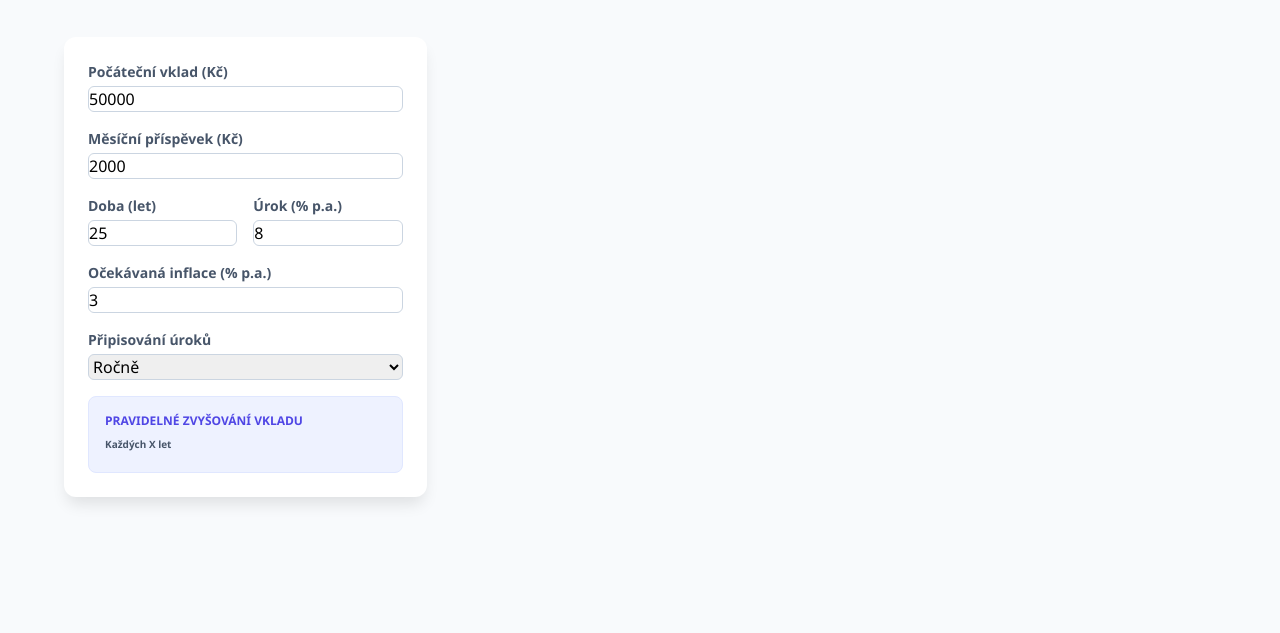
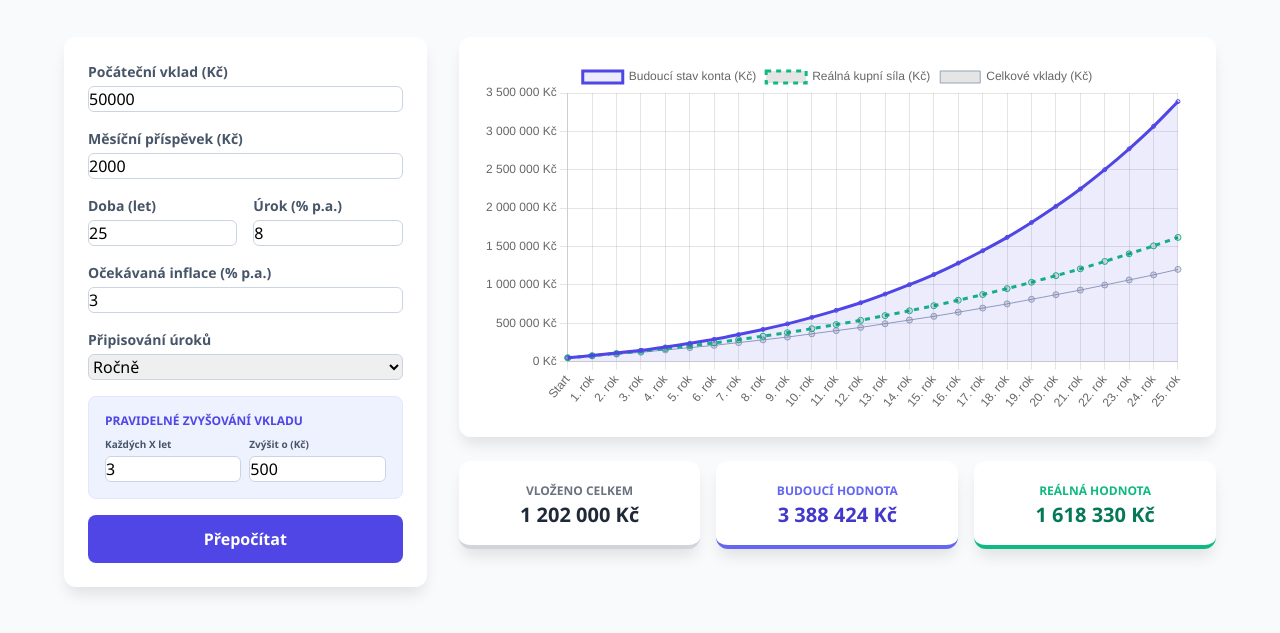
Before and after one commit to adelajarcova-dotcom/kalkulacka, a plain HTML site: page index.html in a window 1280 px wide. Shown: the part 119-752 px from the top of the page. Drawn offline with nearby package versions, Linux system fonts and the light colour scheme.

Commit message:
Update index.html

```diff
--- a/index.html
+++ b/index.html
@@ -58,4 +58,169 @@
                 <div class="grid grid-cols-2 gap-2">
                     <div>
                         <label class="text-[10px]">Každých X let</label>
-                        <input
+                        <input type="number" id="stepYears" value="3">
+                    </div>
+                    <div>
+                        <label class="text-[10px]">Zvýšit o (Kč)</label>
+                        <input type="number" id="stepAmount" value="500">
+                    </div>
+                </div>
+            </div>
+            <button onclick="calculate()" class="w-full bg-indigo-600 hover:bg-indigo-700 text-white font-bold py-3 rounded-lg transition-all transform hover:scale-[1.02]">
+                Přepočítat
+            </button>
+        </div>
+
+        <div class="lg:col-span-8 space-y-6">
+            <div class="card p-6 min-h-[400px]">
+                <canvas id="mainChart"></canvas>
+            </div>
+
+            <div class="grid grid-cols-1 md:grid-cols-3 gap-4">
+                <div class="card p-4 text-center border-b-4 border-gray-300">
+                    <span class="text-xs text-gray-500 uppercase font-bold">Vloženo celkem</span>
+                    <div id="outInvested" class="text-xl font-bold text-gray-800">-</div>
+                </div>
+                <div class="card p-4 text-center border-b-4 border-indigo-500">
+                    <span class="text-xs text-indigo-500 uppercase font-bold">Budoucí hodnota</span>
+                    <div id="outNominal" class="text-xl font-bold text-indigo-700">-</div>
+                </div>
+                <div class="card p-4 text-center border-b-4 border-emerald-500">
+                    <span class="text-xs text-emerald-500 uppercase font-bold">Reálná hodnota</span>
+                    <div id="outReal" class="text-xl font-bold text-emerald-700">-</div>
+                </div>
+            </div>
+        </div>
+    </div>
+</div>
+
+<script>
+let chartInstance = null;
+
+function calculate() {
+    const initial = parseFloat(document.getElementById('initialDeposit').value) || 0;
+    let monthly = parseFloat(document.getElementById('monthlyContribution').value) || 0;
+    const years = parseInt(document.getElementById('years').value) || 0;
+    const ratePA = parseFloat(document.getElementById('interestRate').value) / 100;
+    const inflationPA = parseFloat(document.getElementById('inflation').value) / 100;
+    const freq = parseInt(document.getElementById('frequency').value);
+    const stepY = parseInt(document.getElementById('stepYears').value);
+    const stepA = parseFloat(document.getElementById('stepAmount').value);
+
+    let labels = [];
+    let dataNominal = [];
+    let dataReal = [];
+    let dataInvested = [];
+
+    let currentNominal = initial;
+    let totalInvested = initial;
+
+    // Rok 0
+    labels.push("Start");
+    dataNominal.push(initial);
+    dataReal.push(initial);
+    dataInvested.push(initial);
+
+    for (let y = 1; y <= years; y++) {
+        // Zvýšení úložky
+        if (y > 1 && stepY > 0 && (y - 1) % stepY === 0) {
+            monthly += stepA;
+        }
+
+        // Výpočet po měsících pro přesnost
+        for (let m = 1; m <= 12; m++) {
+            currentNominal += monthly;
+            totalInvested += monthly;
+
+            // Úročení dle frekvence
+            if (m % (12 / freq) === 0) {
+                currentNominal *= (1 + (ratePA / freq));
+            }
+        }
+
+        // Výpočet reálné hodnoty (očištěno o inflaci k dnešku)
+        let currentReal = currentNominal / Math.pow((1 + inflationPA), y);
+
+        labels.push(y + ". rok");
+        dataNominal.push(Math.round(currentNominal));
+        dataReal.push(Math.round(currentReal));
+        dataInvested.push(totalInvested);
+    }
+
+    renderResults(totalInvested, currentNominal, dataReal[dataReal.length - 1]);
+    drawChart(labels, dataNominal, dataReal, dataInvested);
+}
+
+function renderResults(inv, nom, real) {
+    const fmt = new Intl.NumberFormat('cs-CZ', { style: 'currency', currency: 'CZK', maximumFractionDigits: 0 });
+    document.getElementById('outInvested').innerText = fmt.format(inv);
+    document.getElementById('outNominal').innerText = fmt.format(nom);
+    document.getElementById('outReal').innerText = fmt.format(real);
+}
+
+function drawChart(labels, nominal, real, invested) {
+    const ctx = document.getElementById('mainChart').getContext('2d');
+
+    if (chartInstance) {
+        chartInstance.destroy();
+    }
+
+    chartInstance = new Chart(ctx, {
+        type: 'line',
+        data: {
+            labels: labels,
+            datasets: [
+                {
+                    label: 'Budoucí stav konta (Kč)',
+                    data: nominal,
+                    borderColor: '#4f46e5',
+                    backgroundColor: 'rgba(79, 70, 229, 0.1)',
+                    fill: true,
+                    tension: 0.3,
+                    pointRadius: 2
+                },
+                {
+                    label: 'Reálná kupní síla (Kč)',
+                    data: real,
+                    borderColor: '#10b981',
+                    borderDash: [5, 5],
+                    fill: false,
+                    tension: 0.3
+                },
+                {
+                    label: 'Celkové vklady (Kč)',
+                    data: invested,
+                    borderColor: '#94a3b8',
+                    borderWidth: 1,
+                    fill: false,
+                    tension: 0
+                }
+            ]
+        },
+        options: {
+            responsive: true,
+            maintainAspectRatio: false,
+            interaction: { mode: 'index', intersect: false },
+            plugins: {
+                legend: { position: 'top' }
+            },
+            scales: {
+                y: {
+                    beginAtZero: true,
+                    ticks: {
+                        callback: function(value) {
+                            return value.toLocaleString('cs-CZ') + ' Kč';
+                        }
+                    }
+                }
+            }
+        }
+    });
+}
+
+// Inicializace
+window.onload = calculate;
+</script>
+
+</body>
+</html>
```
